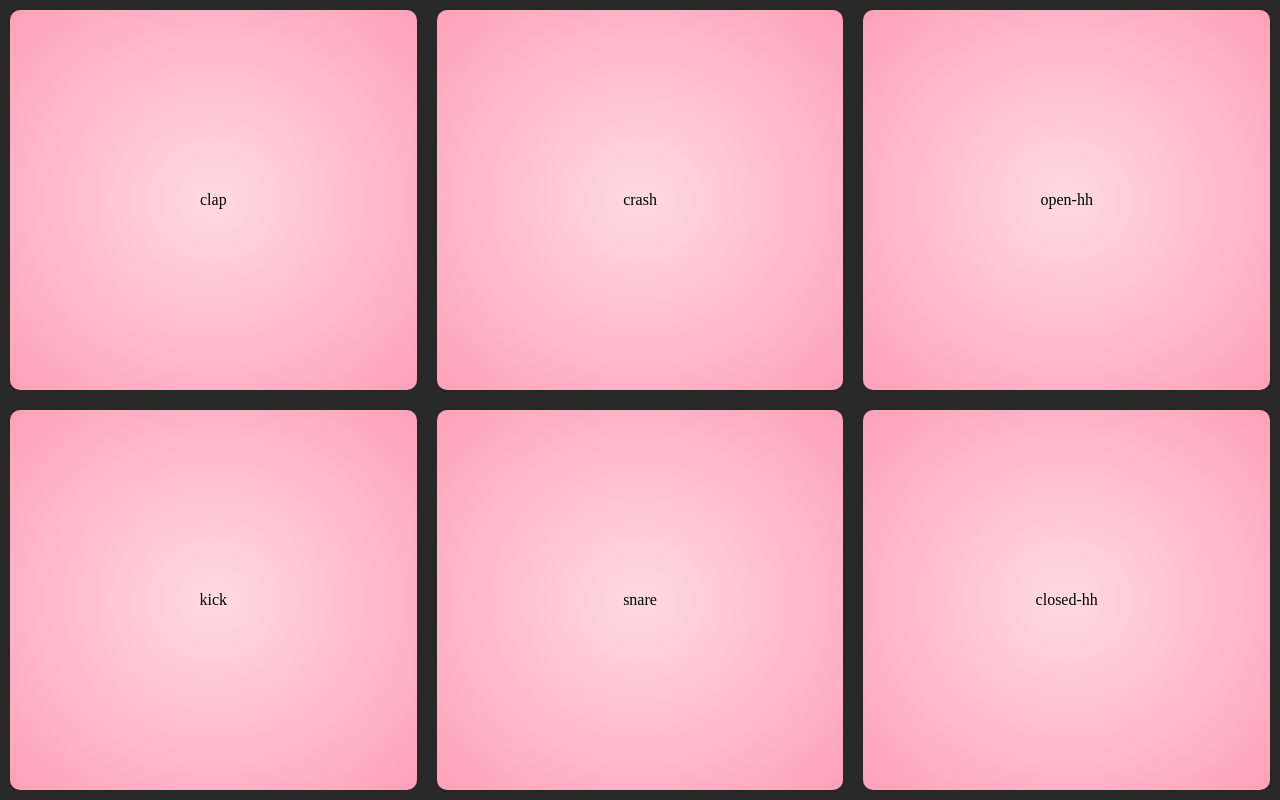
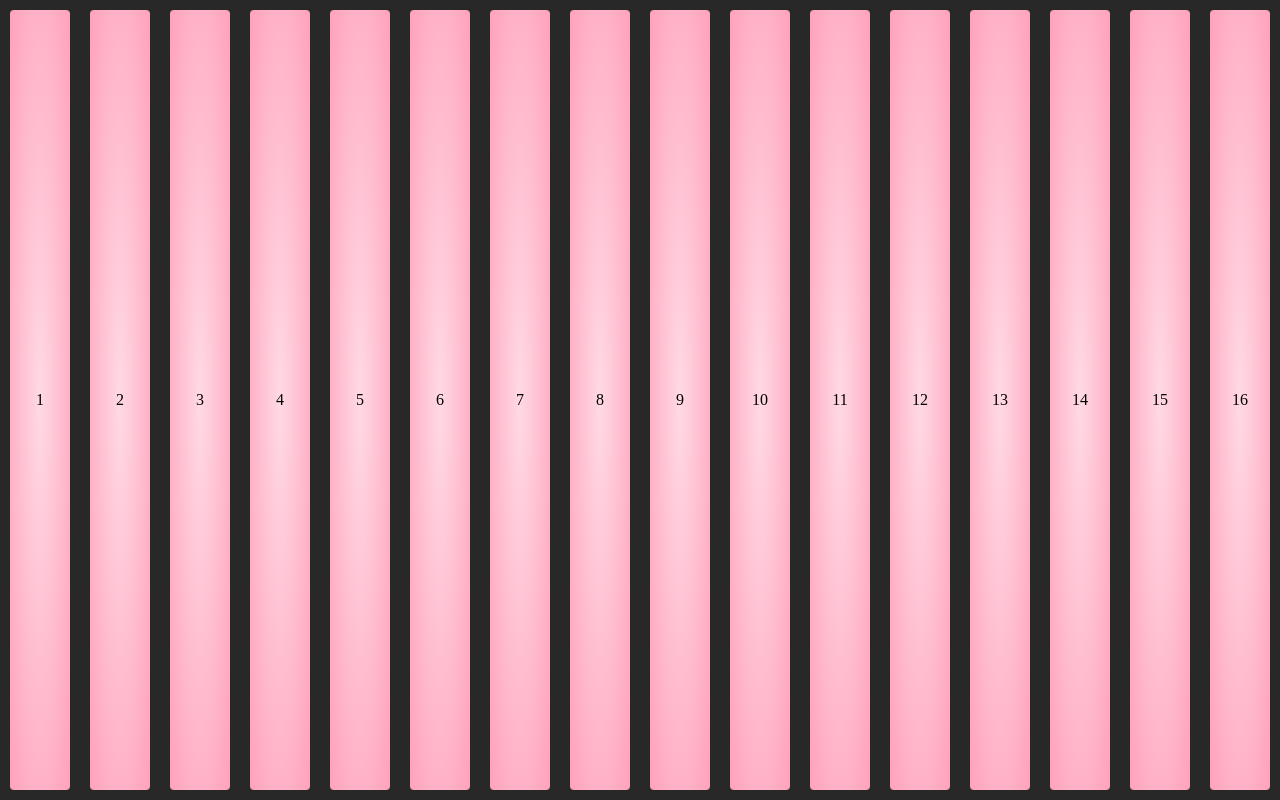
Before and after one commit to bchafe/tjseq, a plain HTML site: page index.html in a window 1280 px wide. Drawn offline with Linux system fonts and the light colour scheme.

Commit message:
Add stepbutton
Removed pads, added 16 stepbuttons for sequencer row.

```diff
--- a/index.html
+++ b/index.html
@@ -10,12 +10,22 @@
 
 <body>
     <div class="drumkit">
-        <div class="pad" data-sound="clap">clap</div>
-        <div class="pad" data-sound="crash">crash</div>
-        <div class="pad" data-sound="open-hihat">open-hh</div>
-        <div class="pad" data-sound="kick">kick</div>
-        <div class="pad" data-sound="snare">snare</div>
-        <div class="pad" data-sound="closed-hihat">closed-hh</div>
+        <div class="stepbutton" data-num=1>1</div>
+        <div class="stepbutton" data-num=2>2</div>
+        <div class="stepbutton" data-num=3>3</div>
+        <div class="stepbutton" data-num=4>4</div>
+        <div class="stepbutton" data-num=5>5</div>
+        <div class="stepbutton" data-num=6>6</div>
+        <div class="stepbutton" data-num=7>7</div>
+        <div class="stepbutton" data-num=8>8</div>
+        <div class="stepbutton" data-num=9>9</div>
+        <div class="stepbutton" data-num=10>10</div>
+        <div class="stepbutton" data-num=11>11</div>
+        <div class="stepbutton" data-num=12>12</div>
+        <div class="stepbutton" data-num=13>13</div>
+        <div class="stepbutton" data-num=14>14</div>
+        <div class="stepbutton" data-num=15>15</div>
+        <div class="stepbutton" data-num=16>16</div>
     </div>
     <script src="tone.min.js"></script>
     <script src="app.js"></script>
--- a/styles.css
+++ b/styles.css
@@ -14,12 +14,12 @@ body{
     height: 100vh;
 }
 
-.pad{
+.stepbutton{
     display: flex;  /* */
     justify-content: center;    /* */
     align-items: center;    /* */
     margin: 10px;   /* */
-    flex: 1 0 calc(33.333% - 20px); /* 33% wide to fit 3 on each line. then extra 20px for slightly smaller to fit margins*/
+    flex: 1 0 calc(10px); /* 33% wide to fit 3 on each line. then extra 20px for slightly smaller to fit margins*/
     background: radial-gradient(#ffd9e4, #ffa1bb);  /* radial gradient for each pad */
-    border-radius: 10px;    /* adds round border */
+    border-radius: 4px;    /* adds round border */
 }
```
